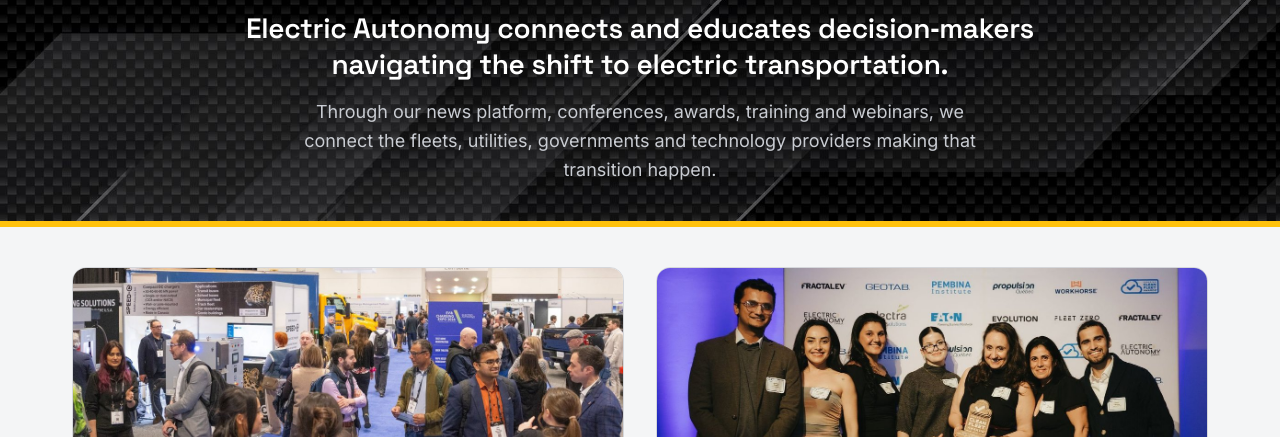
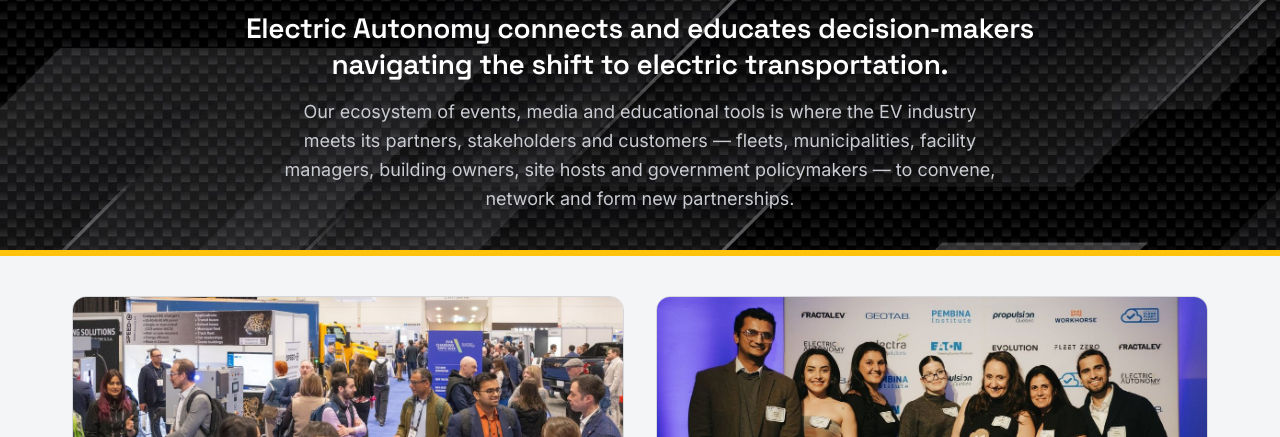
Before and after one commit to arcascent/electricautonomy.com, a plain HTML site: page index.html in a window 1280 px wide. Shown: the part 225-662 px from the top of the page. Drawn offline with Linux system fonts and the light colour scheme.

Commit message:
Header: new supporting paragraph under the deck (#19)
Claude-Session: https://claude.ai/code/session_01H3EZ3VkxEYGHW8qz5mFyam

Co-authored-by: Claude <noreply@anthropic.com>

```diff
--- a/index.html
+++ b/index.html
@@ -32,7 +32,7 @@
 <header class="site-header">
   <h1 id="main-logo"><img src="assets/logos/electric-autonomy-trimmed.svg" alt="Electric Autonomy" width="560" height="133"></h1>
   <p class="deck">Electric Autonomy connects and educates decision&#8209;makers navigating the shift to electric transportation.</p>
-  <p class="deck-rest">Through our news platform, conferences, awards, training and webinars, we connect the fleets, utilities, governments and technology providers making that transition happen.</p>
+  <p class="deck-rest">Our ecosystem of events, media and educational tools is where the EV industry meets its partners, stakeholders and customers — fleets, municipalities, facility managers, building owners, site hosts and government policymakers — to convene, network and form new partnerships.</p>
 </header>
 
 <main class="programs">
```
